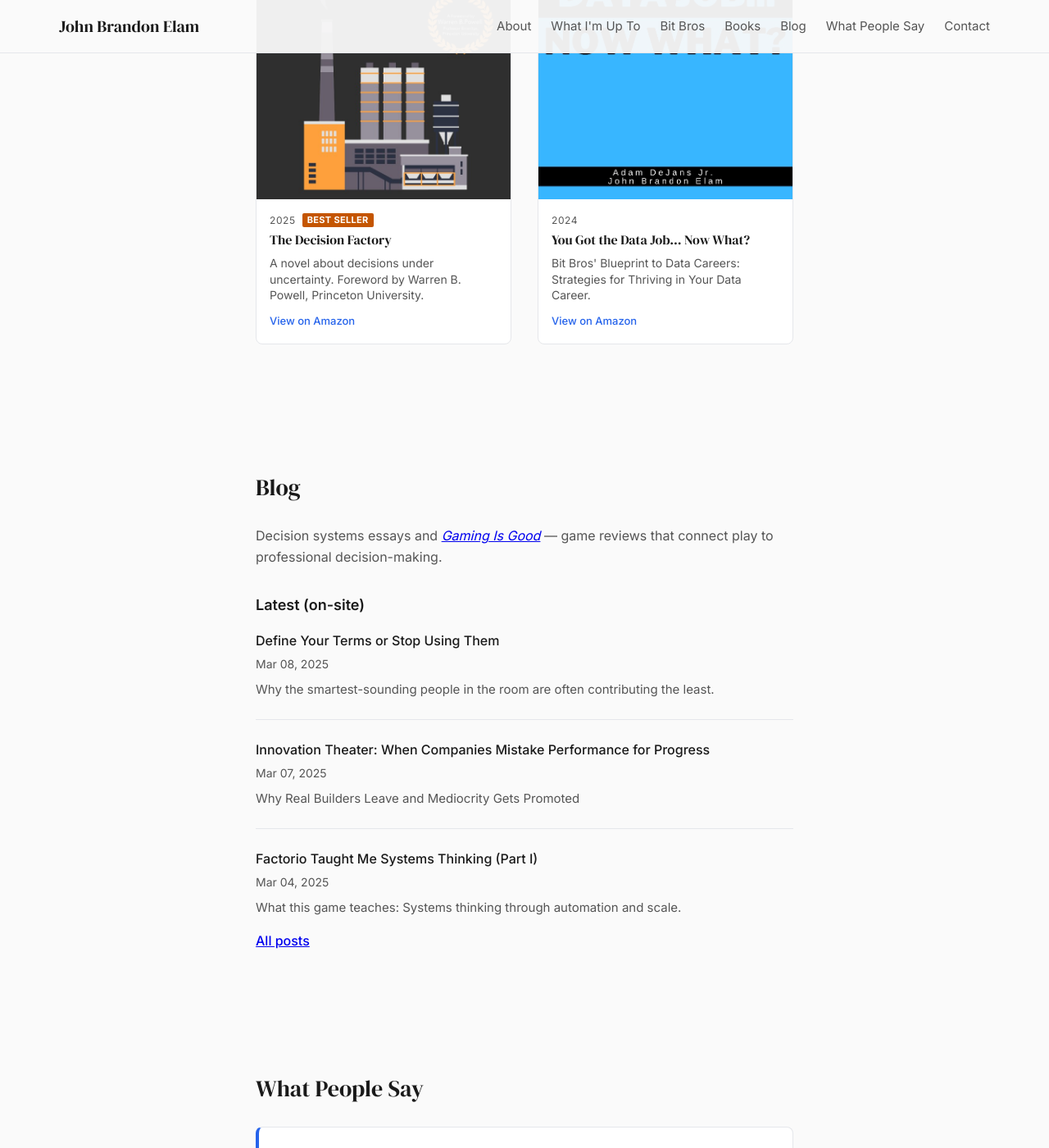
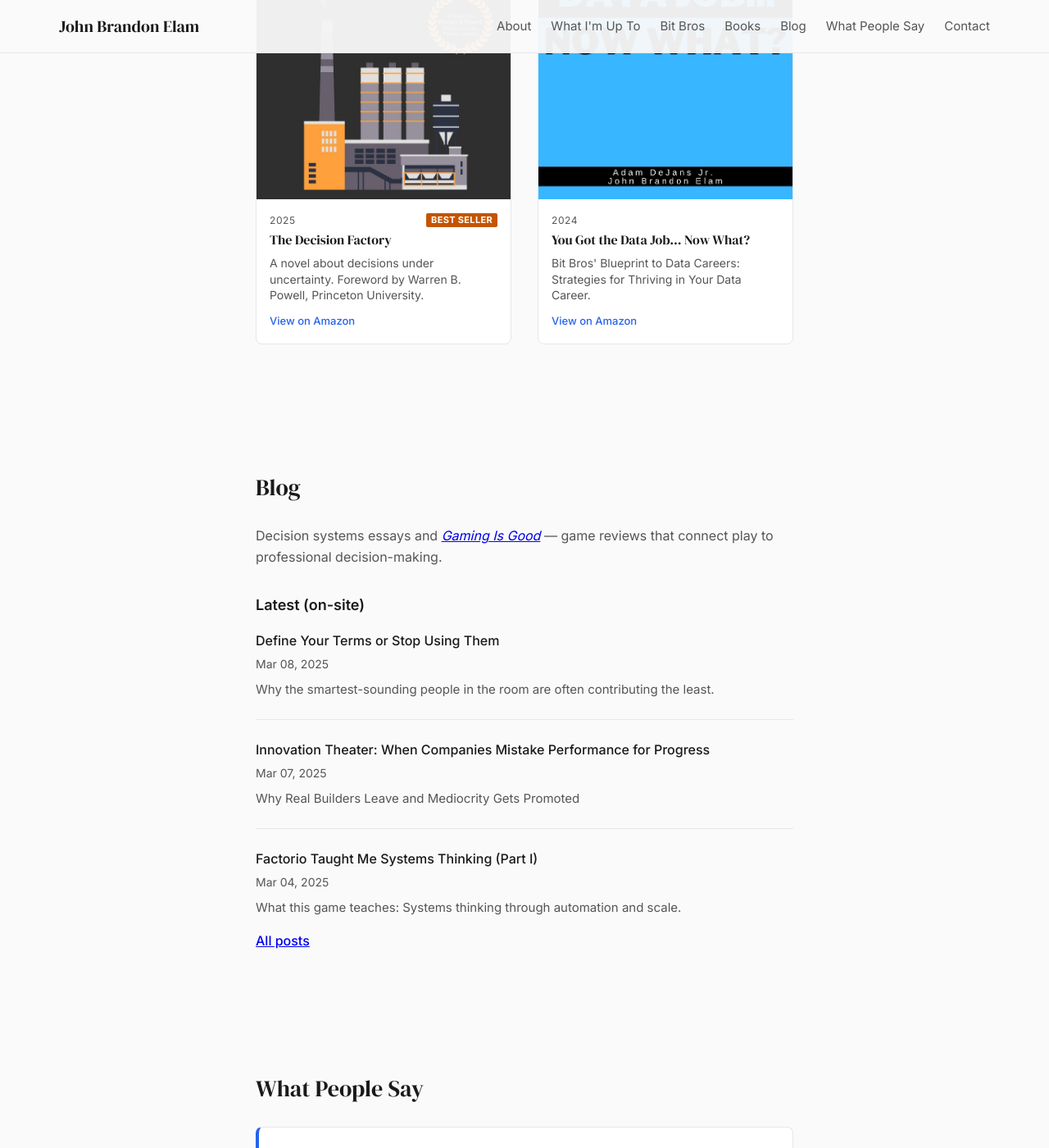
Before and after one commit to JohnBElam/my-site, a Jekyll site: the page built from index.html, in a window 1280 px wide and 1400 px high, scrolled down 2843 px. Shown: the whole window at 82% size. Built offline with Jekyll 4.4.1, drawn with Linux system fonts in a browser that asks for light colours.

Commit message:
Style: right-align Best Seller badge in book cards
Made-with: Cursor

```diff
--- a/assets/css/style.css
+++ b/assets/css/style.css
@@ -670,8 +670,9 @@ body {
 .book-card-meta {
   display: flex;
   align-items: center;
+  justify-content: space-between;
   gap: var(--space-sm);
-  flex-wrap: wrap;
+  flex-wrap: nowrap;
   margin-bottom: var(--space-xs);
 }
 
```
